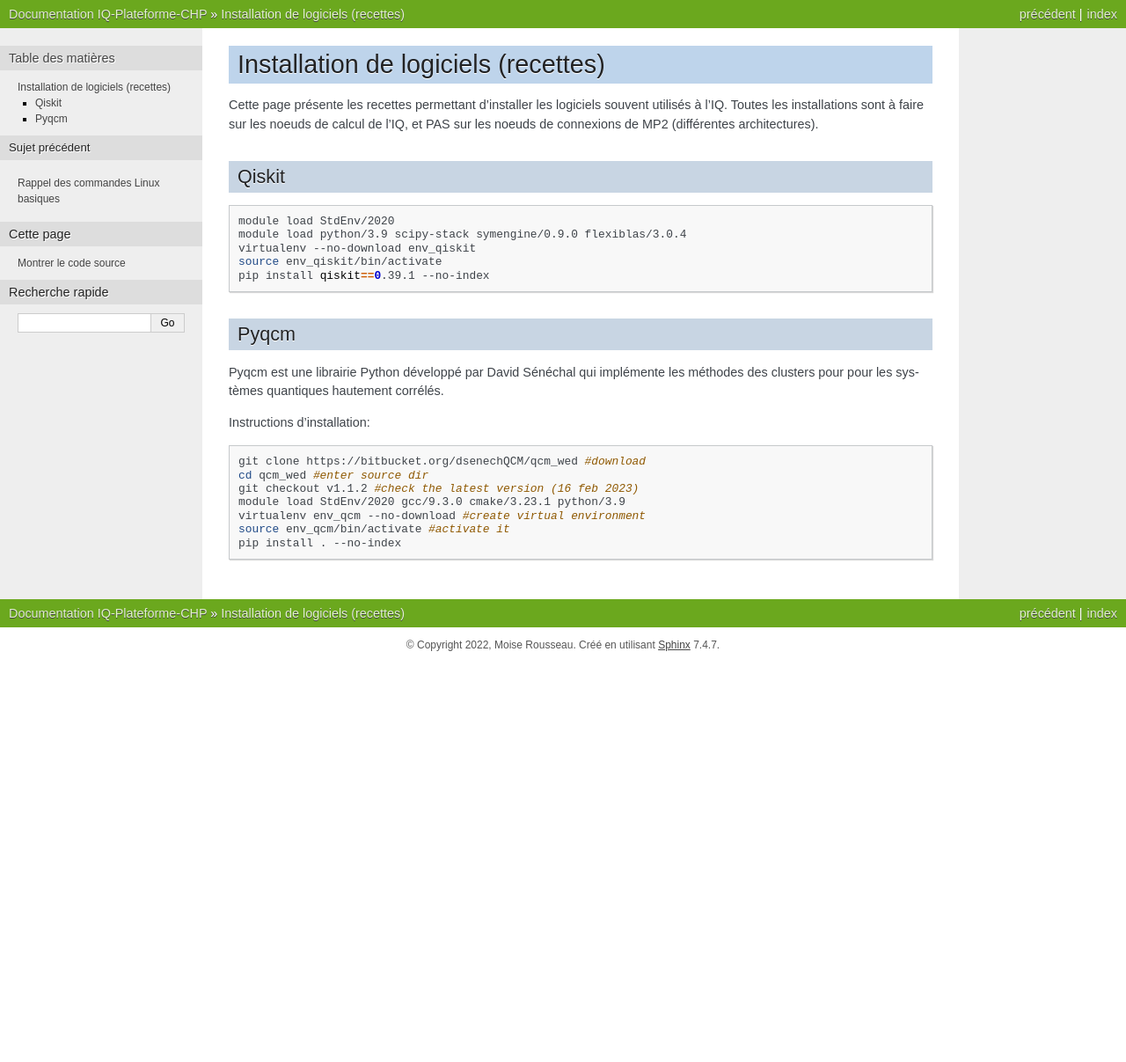
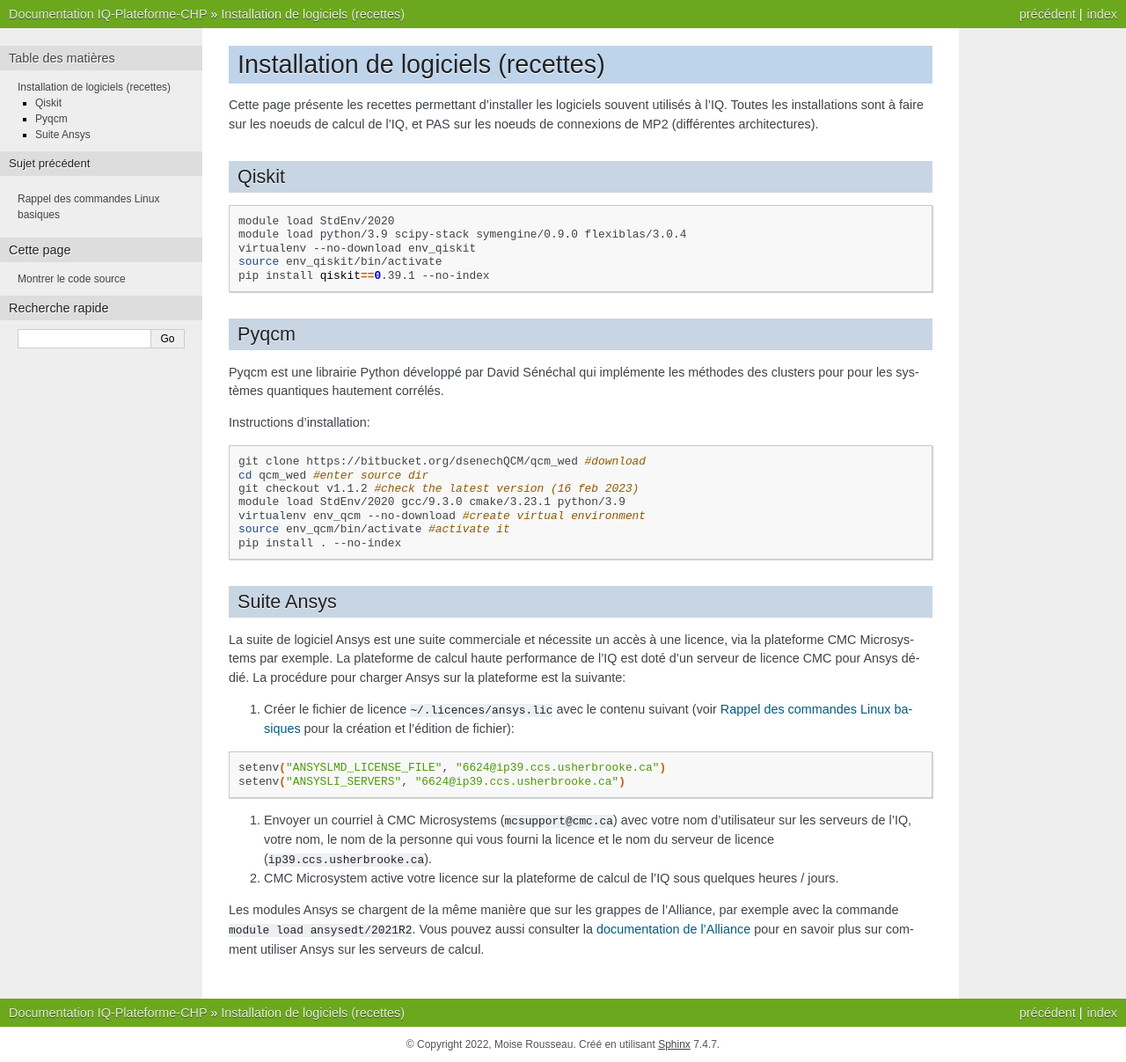
Before and after one commit to Institut-Quantique-UdeS/Presentation-Plateforme-CHP, a Sphinx documentation site: the page built from source/installation_logiciel.rst, in a window 1280 px wide. Shown: the whole page at 88% size. Built offline with Sphinx 7.4.7, drawn with Linux system fonts in a browser that asks for light colours; before the commit the page ends 900 px from its top, so only the background shows below that.

Commit message:
ajout de la description pour le serveur de licence Ansys / CMC

```diff
--- a/source/installation_logiciel.rst
+++ b/source/installation_logiciel.rst
@@ -34,3 +34,25 @@ Instructions d'installation:
     virtualenv env_qcm --no-download #create virtual environment
     source env_qcm/bin/activate #activate it
     pip install . --no-index
+
+
+Suite Ansys
+===========
+
+La suite de logiciel Ansys est une suite commerciale et nécessite un accès à une licence, via la plateforme CMC Microsystems par exemple.
+La plateforme de calcul haute performance de l'IQ est doté d'un serveur de licence CMC pour Ansys dédié.
+La procédure pour charger Ansys sur la plateforme est la suivante:
+
+#. Créer le fichier de licence ``~/.licences/ansys.lic`` avec le contenu suivant (voir :doc:`commandes_linux` pour la création et l'édition de fichier):
+
+.. code-block:: bash
+
+    setenv("ANSYSLMD_LICENSE_FILE", "6624@ip39.ccs.usherbrooke.ca")
+    setenv("ANSYSLI_SERVERS", "6624@ip39.ccs.usherbrooke.ca")
+
+#. Envoyer un courriel à CMC Microsystems (``mcsupport@cmc.ca``) avec votre nom d'utilisateur sur les serveurs de l'IQ, votre nom, le nom de la personne qui vous fourni la licence et le nom du serveur de licence (``ip39.ccs.usherbrooke.ca``).
+
+#. CMC Microsystem active votre licence sur la plateforme de calcul de l'IQ sous quelques heures / jours.
+
+Les modules Ansys se chargent de la même manière que sur les grappes de l'Alliance, par exemple avec la commande ``module load ansysedt/2021R2``.
+Vous pouvez aussi consulter la `documentation de l'Alliance <https://docs.alliancecan.ca/wiki/Ansys>`_  pour en savoir plus sur comment utiliser Ansys sur les serveurs de calcul.
```
